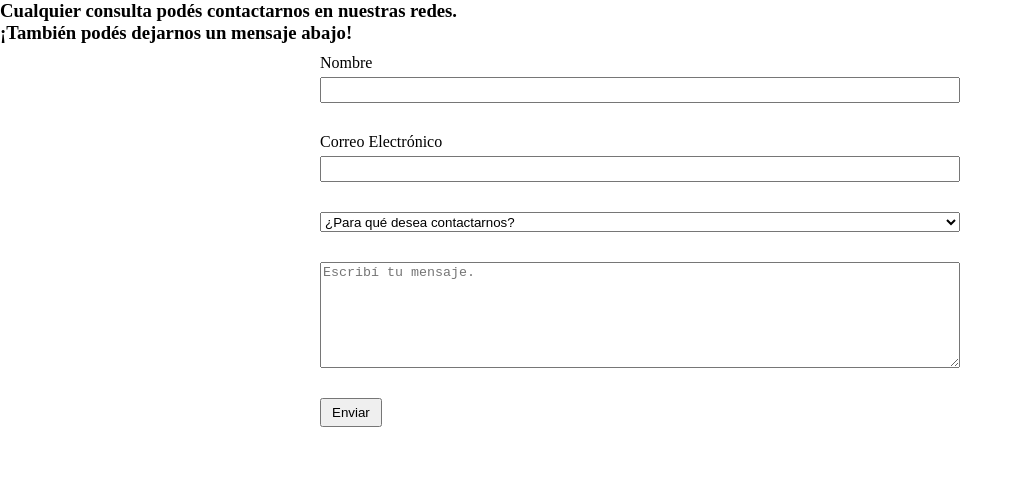
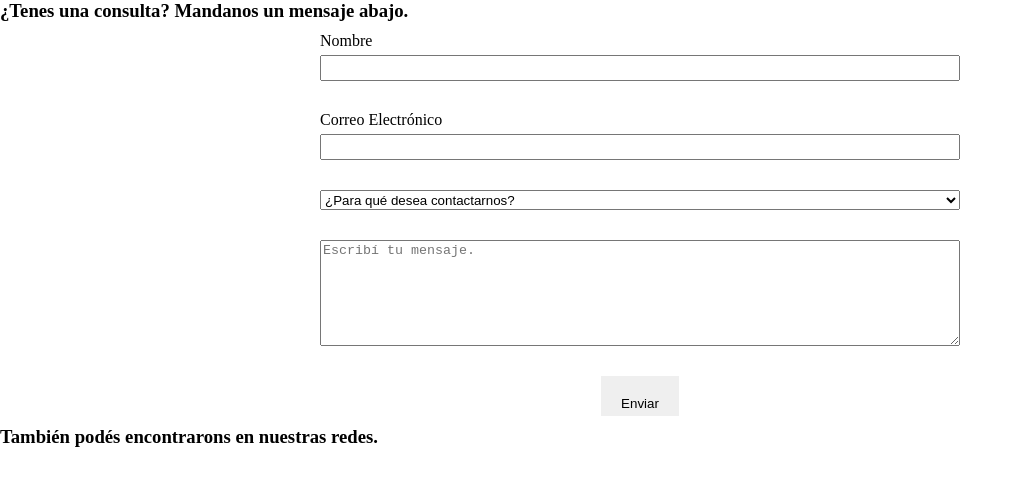
Before and after one commit to claudiomgz/proyecto-node, a plain HTML site: page html/contacto.html in a window 1280 px wide. Shown: the whole page, without its empty margins (0-1023 px from the left). Drawn offline with Linux system fonts and the light colour scheme.

Commit message:
modified:   css/estilo.css 	modified:   html/contacto.html

```diff
--- a/css/estilo.css
+++ b/css/estilo.css
@@ -22,7 +22,8 @@
     height: 100px;
 }
 #enviar {
-    width: fit-content; height: fit-content;
-    flex: end;
-    padding: 5px 10px;
+    display: inline-block;
+    margin: auto;
+    padding: 20px;
+    border: none;
 }
--- a/html/contacto.html
+++ b/html/contacto.html
@@ -8,9 +8,7 @@
 </head>
 <body>
     <!--nav>Completar con lo de los otros compañeros</nav-->
-    <h3>Cualquier consulta podés contactarnos en nuestras redes.<br>
-        ¡También podés dejarnos un mensaje abajo!
-    </h3>
+    <h3>¿Tenes una consulta? Mandanos un mensaje abajo.</h3>
     <form class="contacto-form" action="" method="POST">
         <label for="nombre">Nombre<input type="text"></input> </label>
         <label for="correo">Correo Electrónico<input type="text"></input> </label>
@@ -22,7 +20,9 @@
             <option value="4">4 - Otra razón</option>
         </select>
         <textarea placeholder="Escribí tu mensaje."></textarea>
-        <input id="enviar" type="button" value="Enviar">
+        <input id="enviar" type="submit" value="Enviar">
     </form>
+    <h3>También podés encontrarons en nuestras redes.</h3>
+    <div class="redes-contacto"></div>
 </body>
 </html>
```
